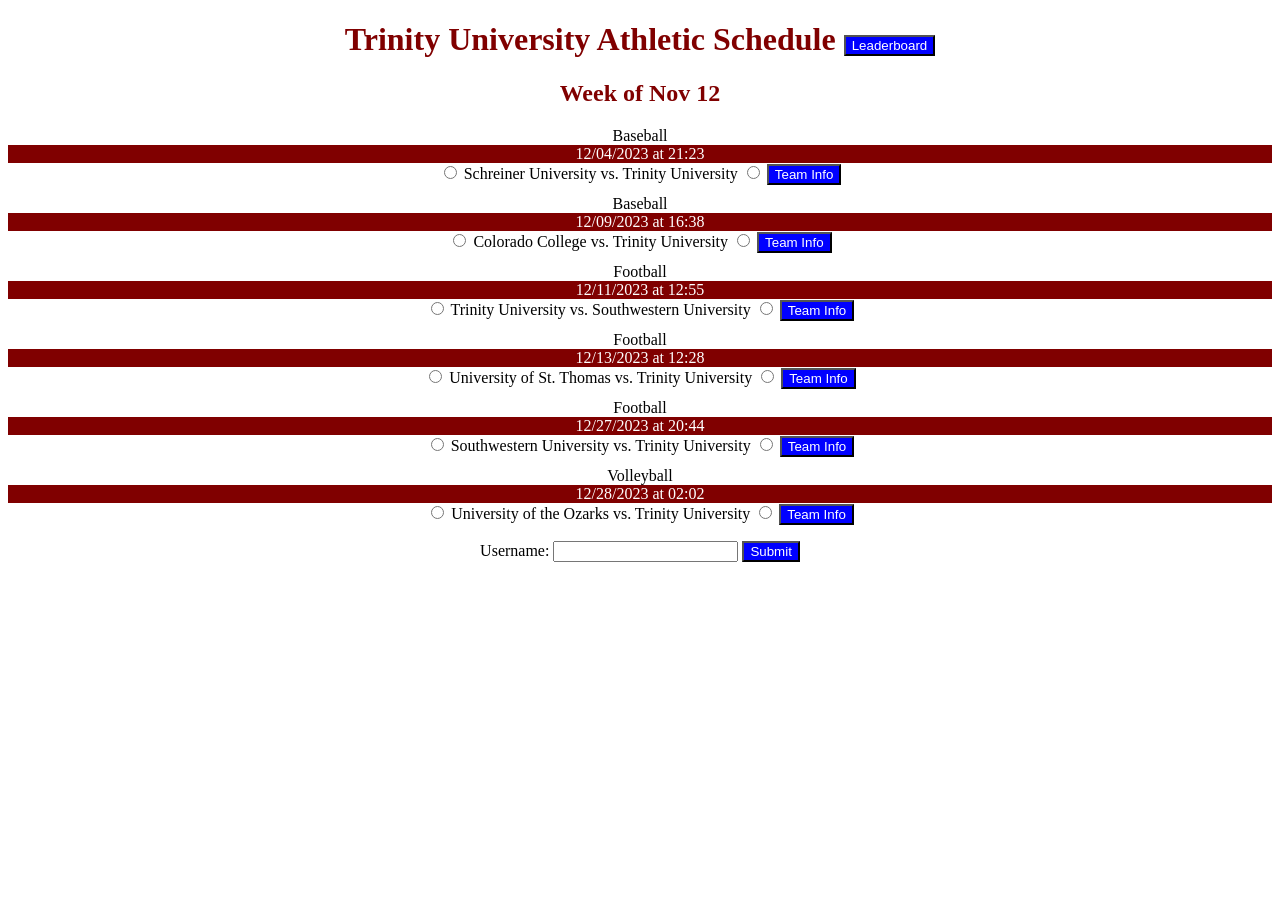
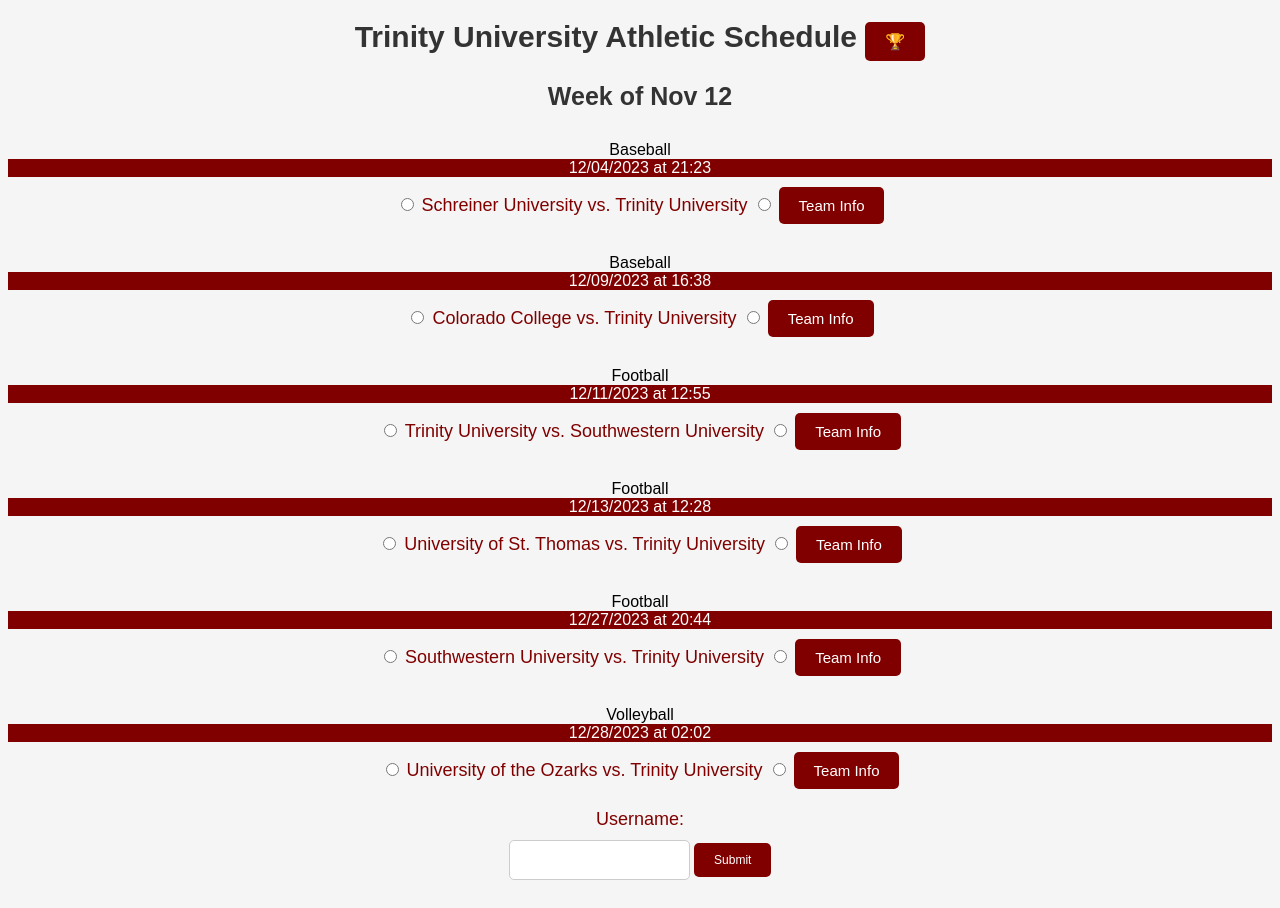
Before and after one commit to nearly-trinity/database-project, a Flask app: page / in a window 1280 px wide. Before the commit the page ends 562 px from the top, so only its background shows below. Run offline with Flask 3, Linux system fonts and the light colour scheme; data comes from the database, SQL or seed files in the repository.

Commit message:
a merge of main and ashleyUI

```diff
--- a/app/templates/home.html
+++ b/app/templates/home.html
@@ -6,14 +6,20 @@
     <style>
         body {
             text-align: center;
+            font-family: 'Arial', sans-serif;
+            font-size: 16px;
+            background-color: #f5f5f5;
         }
 
         h1 {
-            color: maroon;
+            color: #333;
+            font-size: 30px;
+            margin-bottom: 20px;
         }
-
         h2 {
-            color: maroon;
+            color: #333;
+            font-size: 25px;
+            margin-bottom: 20px;
         }
 
         ul {
@@ -22,7 +28,7 @@
         }
 
         .game-container {
-            margin-bottom: 10px;
+            margin-bottom: 20px;
         }
 
         li:nth-child(even) {
@@ -31,12 +37,55 @@
         }
 
         li:nth-child(odd) {
-            background-color: white;
+            background-color: #f5f5f5; /* Light gray background for odd rows */
+            margin-top: 10px;
+            display:inline-block;
         }
 
         button {
-            background-color: blue;
             color: white;
+            font-size: 16px;
+            background-color: maroon;
+            padding: 10px 20px;
+            border: none;
+            border-radius: 5px;
+            cursor: pointer;
+        }
+
+        label {
+            margin-bottom: 10px;
+            color: maroon;
+            font-size: 18px;
+        }
+
+        /* Styles for the username input and submit button */
+        label2 {
+            display: block;
+            margin-bottom: 10px;
+            color: maroon;
+            font-size: 18px;
+        }
+
+        input[name="username"] {
+            padding: 12px;
+            border: 1px solid #ccc;
+            border-radius: 5px;
+            margin-bottom: 20px;
+            font-size: 12px;
+        }
+
+        button[type="Submit"] {
+            font-size: 12px;
+        }
+
+        .team-info-button {
+            background-color: maroon;
+            color: white;
+            padding: 10px 20px;
+            text-decoration: none;
+            border-radius: 5px;
+            display: inline-block;
+            font-size: 15px;
         }
     </style>
 </head>
@@ -44,11 +93,11 @@
 <body>
     <h1>Trinity University Athletic Schedule
         <a href="leaderboard" target="_blank">
-            <button>Leaderboard</button>
+            <button>&#127942; <!-- Trophy icon --></button>
         </a>
     </h1>
 
-    <h2> Week of Nov 12 </h2>
+    <h2>Week of Nov 12</h2>
     <form method="post" action="{{ url_for('submit_votes') }}">
         <ul>
             {% for game in games %}
@@ -63,8 +112,8 @@
                     <label>
                         <input type="radio" name="{{ game[0] }}" value="{{ game[5] }}">
                     </label>
-                    <a href="team" target="_blank">
-                        <button>Team Info</button>
+                    <a href="team" target="_blank" class="team-info-button">
+                        Team Info
                     </a>
                 </li>
             </div>
@@ -73,7 +122,7 @@
 
         <input type="hidden" name="games" value='{{ games | tojson | safe }}'>
 
-        <label>Username:</label>
+        <label2 for="username">Username:</label2>
         <input name="username" type="text">
         <button type="Submit">Submit</button>
     </form>
```
Also changed, not shown: app/templates/leaderboard.html (+54 -6 lines).
